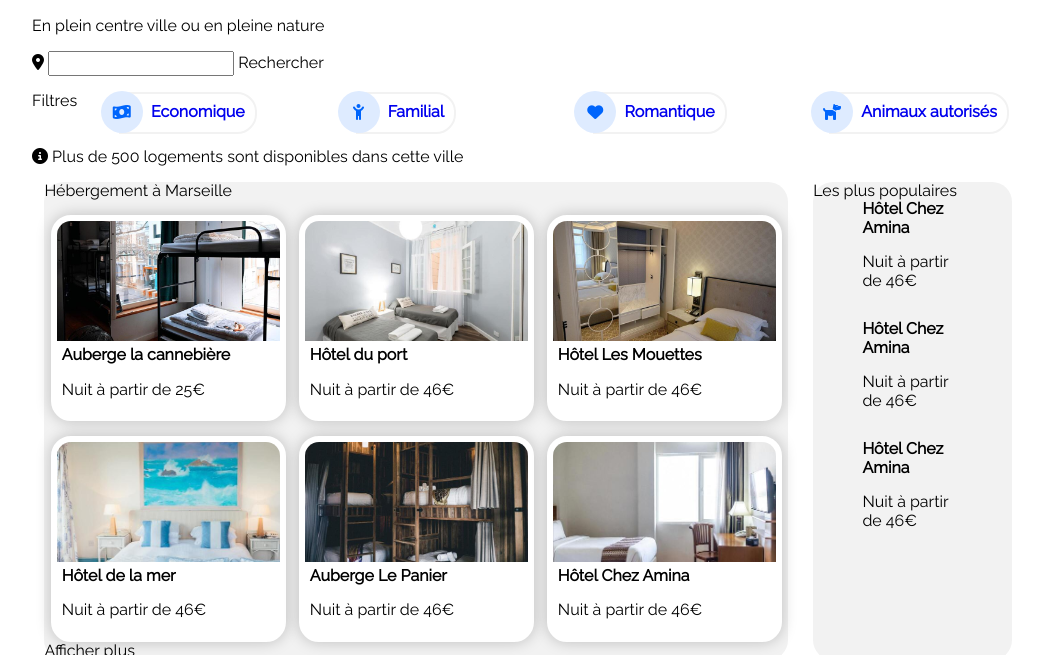
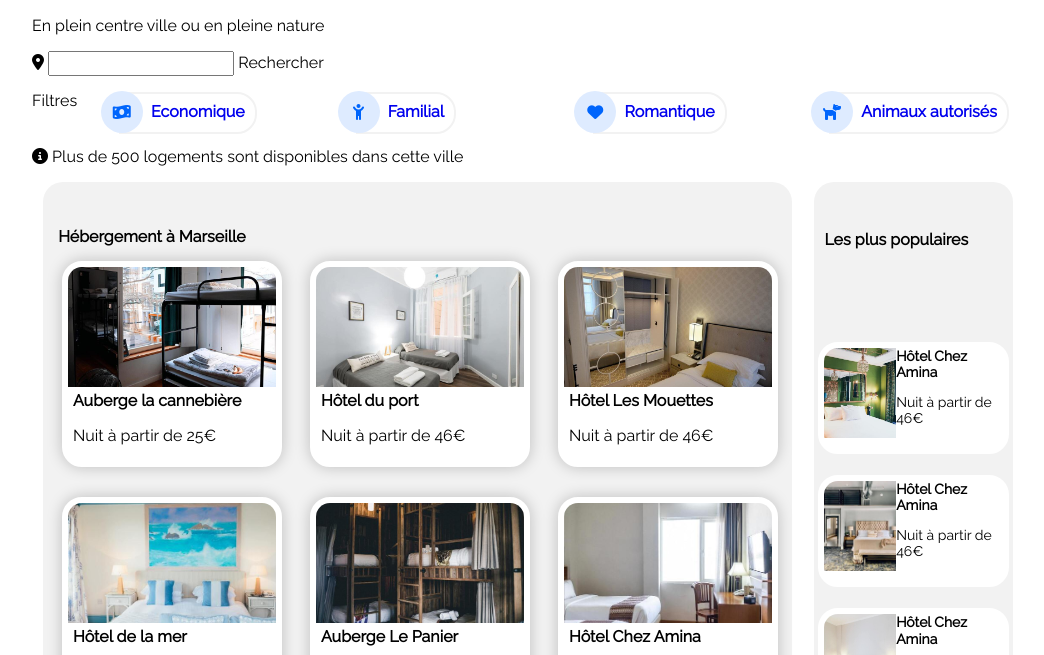
Before and after one commit to adilmesf/P2, a plain HTML site: page index.html in a window 1280 px wide. Shown: the part 145-800 px from the top of the page, without its empty margins (112-1156 px from the left). Drawn offline with Linux system fonts and the light colour scheme.

Commit message:
Add files via upload

```diff
--- a/css/style.css
+++ b/css/style.css
@@ -63,26 +63,40 @@ header{
 	display:flex;
 	justify-content: space-around;
 }
-.article_pop{
-	flex-direction:row;
-	width: 100px;
-}
 #hebergement {
 	background-color:#F2F2F2;
 	border-radius:20px;
 	width:75%;
+	display: flex;
+	flex-direction: column;
+	justify-content: center;
+	padding-left: 5px;
+	height: 600px;
+}
+.hebergement_titre{
+	padding-top: 5px;
+	padding-left: 10px;
+	font-weight: bold;
+
+}
+#hebergement_foot{
+	padding-top: 5px;
+	padding-left: 10px;
+	font-weight: bold;
 }
 #article_main{
 	display:flex;
 	flex-flow: row wrap;
 	justify-content: space-around;
+	/*padding-left: 5px;*/
 }
 .article{
 	border:6px solid white;
 	border-radius:20px;
-	width:30%;
+	width:28%;
 	box-shadow: 0px 0px 15px 0 #00000038;
 	margin-top: 2%;
+	margin-bottom: 2%;
     overflow: hidden;
     background-color: white;
 }
@@ -101,21 +115,44 @@ header{
 	background-color:#F2F2F2;
 	border-radius:20px;
 	width:20%;
+	display: flex;
+	flex-direction: column;
+	justify-content: space-around;
+}
+#populaire_titre{
+	padding-top: 5px;
+	padding-left: 10px;
+	font-weight: bold;
 }
 #populaire_main{
 	display:flex;
 	flex-flow: row wrap;
 	justify-content: space-around;
+	height: 400px;
 }
 
 .article_pop{
 	display:flex;
+	flex-direction:row;
+	width: 90%;
+	height: 25%;
+	margin-top: 2%;
+	margin-bottom: 2%;
+    overflow: hidden;
+    background-color: white;
+	border:6px solid white;
+	border-radius:20px;
+	font-size: 14px;
 }
 
 .pop_img {
-	height: 120px;
+	height: 90px;
+	width: 120px;
     background-size: cover;
     background-position: center;
+}
+.pop_txt{
+	width:100%;
 }
 
 /* FOOTER */
```
